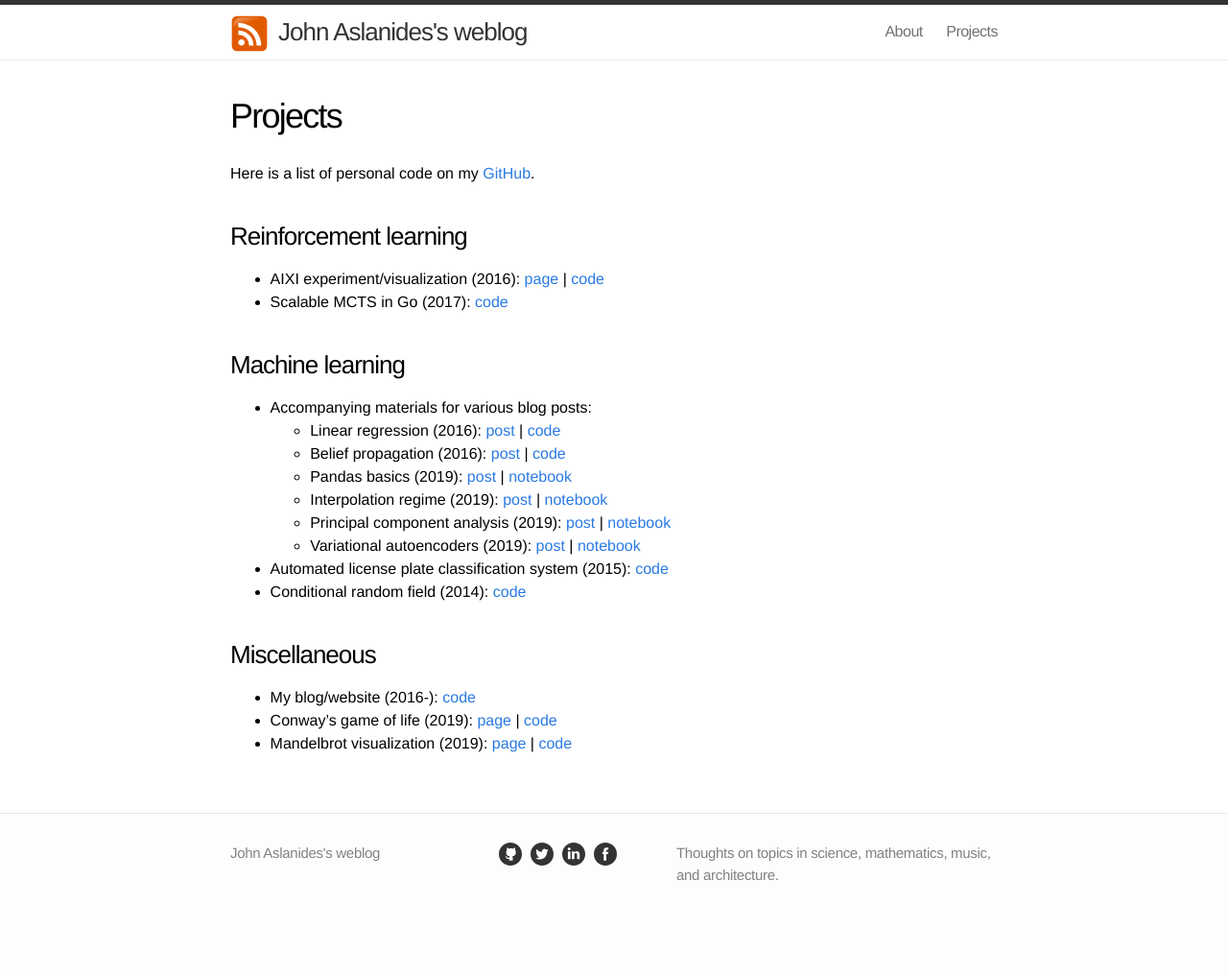
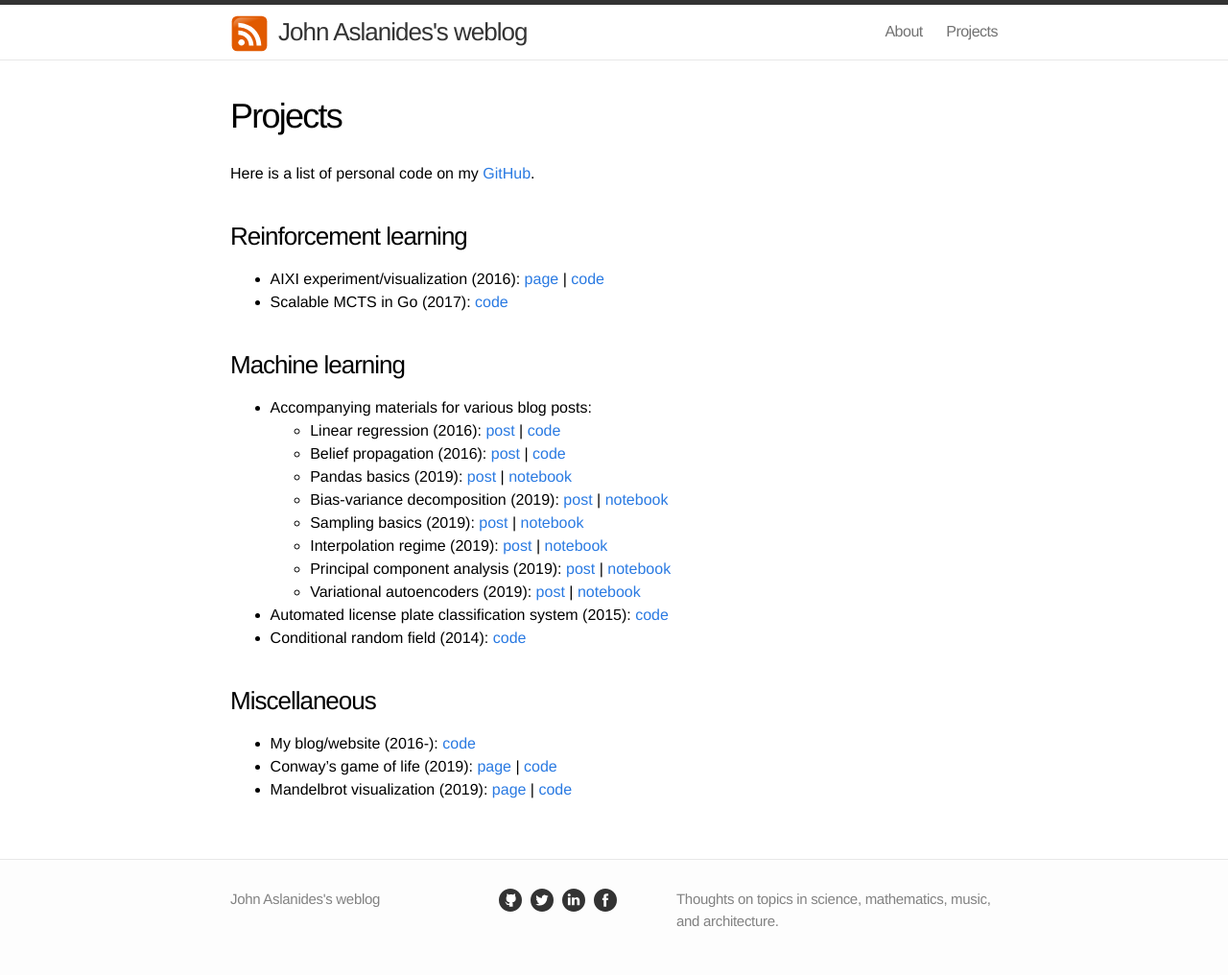
Before and after one commit to aslanides/aslanides.github.io, a Jekyll site: the page built from projects.md, in a window 1280 px wide. Shown: the whole page at 96% size. Built offline with Jekyll 4.4.1, drawn with Linux system fonts in a browser that asks for light colours; before the commit the page ends 968 px from its top, so only the background shows below that.

Commit message:
Fix up more permalinks.

```diff
--- a/_config.yml
+++ b/_config.yml
@@ -23,7 +23,7 @@
 description: >- # this means to ignore newlines until "baseurl:"
   Thoughts on topics in science, mathematics, music, and architecture.
 baseurl: "" # the subpath of your site, e.g. /blog
-url: "http://aslanides.io" # the base hostname & protocol for your site, e.g. http://example.com
+url: "https://aslanides.io" # the base hostname & protocol for your site, e.g. http://example.com
 
 # Build settings
 theme: minima
--- a/projects.md
+++ b/projects.md
@@ -2,29 +2,33 @@
 layout: page
 title: Projects
 permalink: /projects
+github: https://github.com/aslanides
+colab: https://colab.research.google.com/github/aslanides/aslanides.github.io/blob/master/colabs
 ---
 
-Here is a list of personal code on my [GitHub](https://github.com/aslanides).
+Here is a list of personal code on my [GitHub]({{page.github}}).
 
 ### Reinforcement learning
 
-- AIXI experiment/visualization (2016): [page](/aixijs) \| [code](https://github.com/aslanides/aixijs)
-- Scalable MCTS in Go (2017): [code](https://github.com/aslanides/aixigo)
+- AIXI experiment/visualization (2016): [page](/aixijs) \| [code]({{page.github}}/aixijs)
+- Scalable MCTS in Go (2017): [code]({{page.github}}/aixigo)
 
 ### Machine learning
 
 - Accompanying materials for various blog posts:
-  - Linear regression (2016): [post](/blog/linear-regression) \| [code](https://github.com/aslanides/bayes-regression)
-  - Belief propagation (2016): [post](/blog/marginalization-einstein) \| [code](https://github.com/aslanides/dag-inference)
-  - Pandas basics (2019): [post](/blog/pandas-basics-iris) \| [notebook](https://colab.research.google.com/github/aslanides/aslanides.github.io/blob/master/colabs/2019-09-24-pandas-basics-iris.ipynb)
-  - Interpolation regime (2019): [post](/blog/interpolation-regime) \| [notebook](https://colab.research.google.com/github/aslanides/aslanides.github.io/blob/master/colabs/2019-10-10-interpolation-regime.ipynb)
-  - Principal component analysis (2019): [post](/blog/pca) \| [notebook](https://colab.research.google.com/github/aslanides/aslanides.github.io/blob/master/colabs/2019-10-20-pca.ipynb)
-  - Variational autoencoders (2019): [post](/blog/vae) \| [notebook](https://colab.research.google.com/github/aslanides/aslanides.github.io/blob/master/colabs/2019-10-25-vae.ipynb)
-- Automated license plate classification system (2015): [code](https://github.com/aslanides/license-classifier)
-- Conditional random field (2014): [code](https://github.com/aslanides/crf)
+  - Linear regression (2016): [post](/blog/linear-regression) \| [code]({{page.github}}/bayes-regression)
+  - Belief propagation (2016): [post](/blog/marginalization-einstein) \| [code]({{page.github}}/dag-inference)
+  - Pandas basics (2019): [post](/blog/pandas-basics-iris) \| [notebook]({{page.colab}}/2019-09-24-pandas-basics-iris.ipynb)
+  - Bias-variance decomposition (2019): [post](/blog/bias-variance) \| [notebook]({{page.colab}}/2019-10-06-bias-variance.ipynb)
+  - Sampling basics (2019): [post](/blog/sampling) \| [notebook]({{page.colab}}/2019-10-06-sampling.ipynb)
+  - Interpolation regime (2019): [post](/blog/interpolation-regime) \| [notebook]({{page.colab}}/2019-10-10-interpolation-regime.ipynb)
+  - Principal component analysis (2019): [post](/blog/pca) \| [notebook]({{page.colab}}/2019-10-20-pca.ipynb)
+  - Variational autoencoders (2019): [post](/blog/vae) \| [notebook]({{page.colab}}/2019-10-25-vae.ipynb)
+- Automated license plate classification system (2015): [code]({{page.github}}/license-classifier)
+- Conditional random field (2014): [code]({{page.github}}/crf)
 
 ### Miscellaneous
 
-- My blog/website (2016-): [code](https://github.com/aslanides/aslanides.github.io)
-- Conway's game of life (2019): [page](/conway) \| [code](https://github.com/aslanides/conway)
-- Mandelbrot visualization (2019): [page](/mandelbrot) \| [code](https://github.com/aslanides/mandelbrot)
+- My blog/website (2016-): [code]({{page.github}}/aslanides.github.io)
+- Conway's game of life (2019): [page](/conway) \| [code]({{page.github}}/conway)
+- Mandelbrot visualization (2019): [page](/mandelbrot) \| [code]({{page.github}}/mandelbrot)
```
